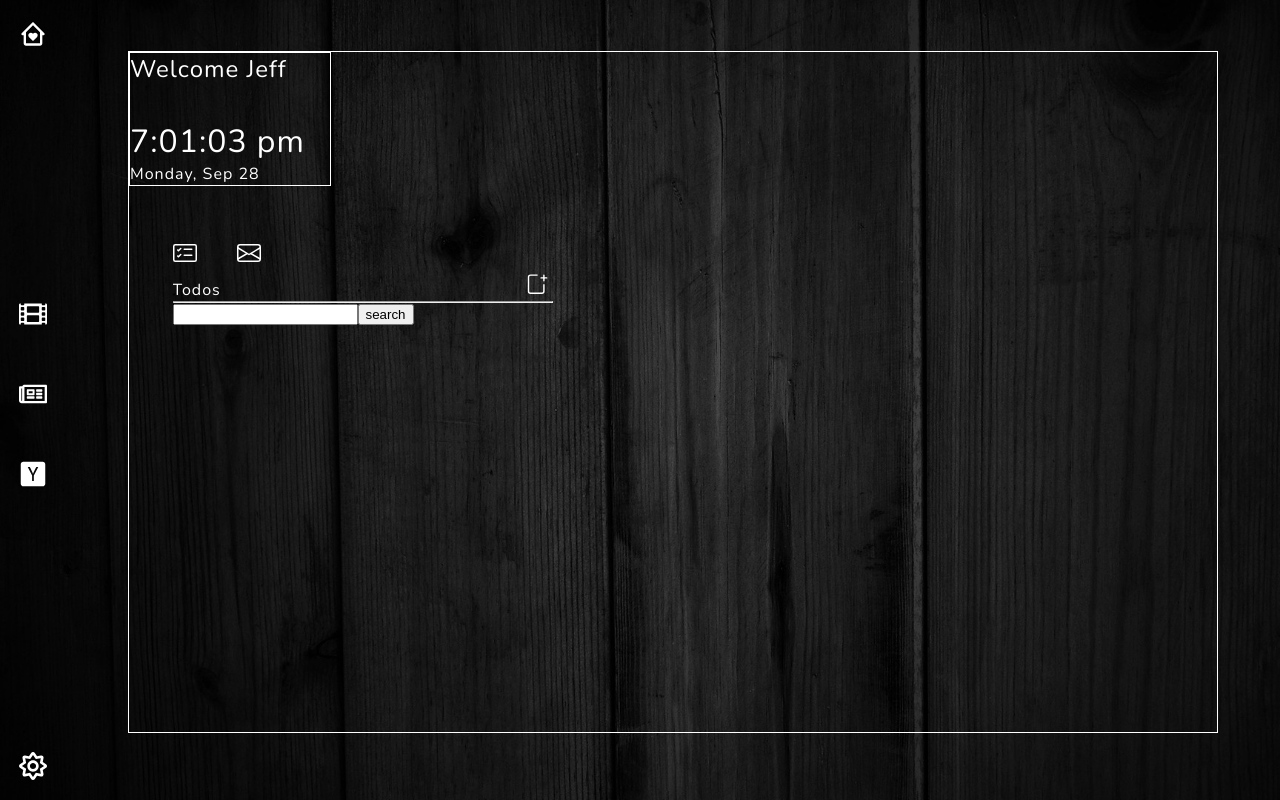
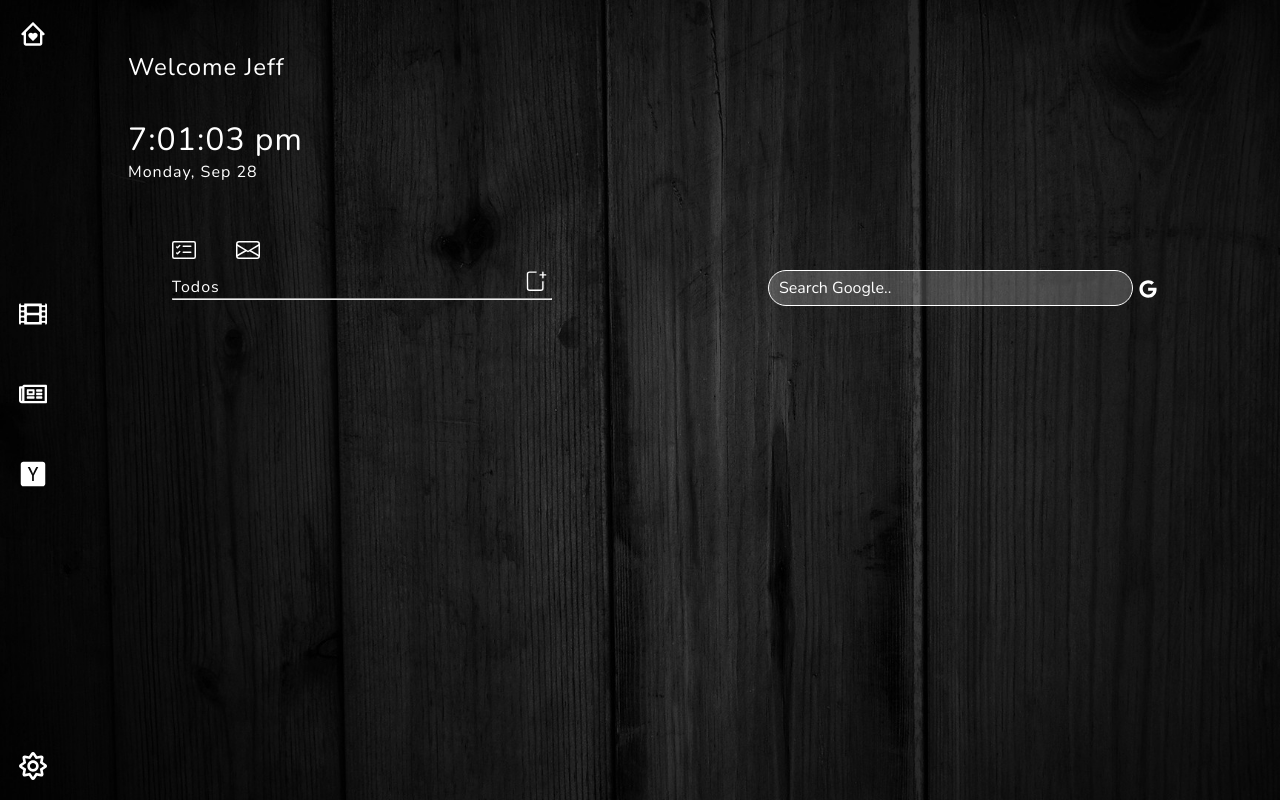
Before and after one commit to JTSwisher/daily-dash-frontend, a React (Create React App) app: page /dash/home in a window 1280 px wide. Built offline with nearby package versions, Linux system fonts and the light colour scheme.

Commit message:
change css styling for todo & google search form

```diff
--- a/src/home/GoogleSearchBar.js
+++ b/src/home/GoogleSearchBar.js
@@ -1,14 +1,12 @@
-import React, { useState } from 'react';
+import React from 'react';
+import { FaGoogle } from 'react-icons/fa'
 
 export default function GoogleSearchbar() {
 
-    const [query, setQuery] = useState('')
-
-
     return(
-        <form action="http://www.google.com/search" method="get" target="_blank" onSubmit={() => setQuery('')}>
-            <input type="text" name="q" value={ query } onChange={(e) => setQuery(e.target.value)}/>
-            <input type="submit" value="search" />
+        <form className="google-search-form" action="http://www.google.com/search" method="get" target="_blank" >
+            <input id="google-search-input" type="text" name="q" placeholder="Search Google.." />
+            <button type="submit" id="google-button-wrapper"><FaGoogle id="google-search-icon"/></button>
         </form>
     )
 }
--- a/src/home/Home.css
+++ b/src/home/Home.css
@@ -1,6 +1,5 @@
 .home-container {
     margin-left: 10%;
-    border: 1px solid white;
     height: 85%;
     width: 85%;
     margin-top: 4%;
@@ -11,7 +10,6 @@
 /* Home greeting styles */
 
 .home-greeting {
-    border: 1px solid white;
     width: 200px;
 }
 
@@ -50,6 +48,11 @@
 }
 
 /* Home content styles */
+.home-content-main {
+    display: flex;
+    flex-direction: row;
+
+}
 
 .content {
     width: 35%;
@@ -57,4 +60,47 @@
     margin-left: 4%;
     padding: 0;
     overflow: scroll;
+
 }
+
+.google-search-container {
+    position: fixed;
+
+    left: 60%;
+    width: 30%;
+}
+.google-search-form {
+    width: 95%;
+    display: flex;
+}
+
+#google-search-input {
+    appearance: none;
+    background-color: rgba(255,255,255,0.2);
+    border: 0.1px solid white;
+    outline: 0;
+    width: 100%;
+    border-radius: 30px;
+    padding: 6px 10px;
+    margin: 0 auto 0 auto;
+    font-size: 1em;
+    transition-duration: 0.25s;
+    font-weight: 300;
+    color: white;
+    font-family: 'Nunito', sans-serif;
+}
+
+#google-button-wrapper {
+    position: absolute;
+    background: none;
+    padding: 0;
+    border: none;
+    width: 0;
+    margin-left: 13px;
+    margin-top: 10px;
+    right: 3.5%;
+}
+
+#google-search-icon:hover {
+    color: #77A6F7;
+}
--- a/src/home/HomeContainer.js
+++ b/src/home/HomeContainer.js
@@ -17,10 +17,15 @@ export default function HomeContainer() {
             <div className="menu">
                 <HomeMenuIcons />
             </div>
-            <div className="content">
-                <TodoContainer />
-                <GoogleSearchBar />
+            <div className="home-content-main">
+                <div className="content">
+                    <TodoContainer />
+                </div>
+                <div className="google-search-container">
+                    <GoogleSearchBar />
+                </div>
             </div>
+
         </div>
     )
 }
--- a/src/todos/Todo.css
+++ b/src/todos/Todo.css
@@ -1,6 +1,5 @@
 
 #header {
-
     display: inline;
 }
 
@@ -34,7 +33,7 @@
     border: 0.1px solid white;
     outline: 0;
     width: 87%;
-    border-radius: 10px;
+    border-radius: 30px;
     padding: 6px 10px;
     margin: 0 auto 0 auto;
     font-size: 1em;
@@ -58,7 +57,7 @@
     padding: 0;
     border: none;
     width: 0;
-    margin-left: 13px;
+    margin-left: 10px;
     margin-top: 10px;
 }
 
```
